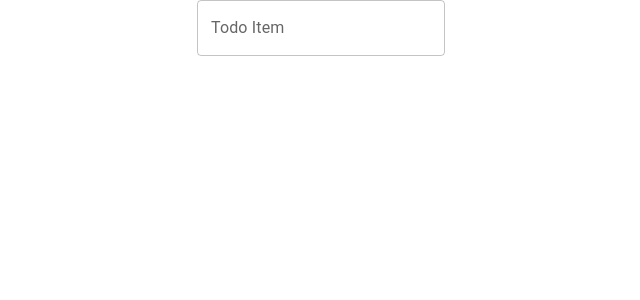
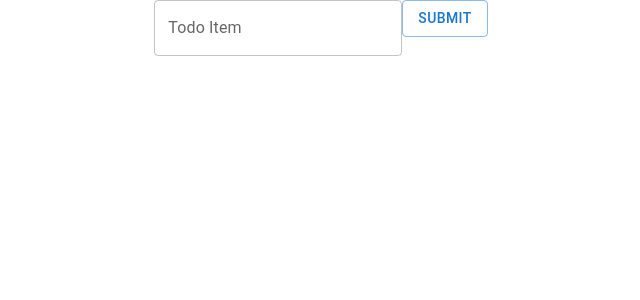
Before and after one commit to ephiepark/todo-list-app-demo, a React (Create React App) app: page / in a window 1280 px wide. Shown: the top 300 px of the page, without its empty margins (319-959 px from the left). Built offline with nearby package versions, Linux system fonts and the light colour scheme.

Commit message:
[3/n] Create TodoItemInputField: Add Button to TodoItemInputField component

```diff
--- a/src/App.js
+++ b/src/App.js
@@ -1,6 +1,7 @@
 import './App.css';
 import { useState } from 'react';
 import TextField from '@mui/material/TextField';
+import Button from '@mui/material/Button';
 
 const TodoItemInputField = (props) => {
   const [input, setInput] = useState("");
@@ -12,6 +13,7 @@ const TodoItemInputField = (props) => {
       value={input}
       onChange={(e) => setInput(e.target.value)}
     />
+    <Button variant="outlined">Submit</Button>
   </div>);
 };
 
```
